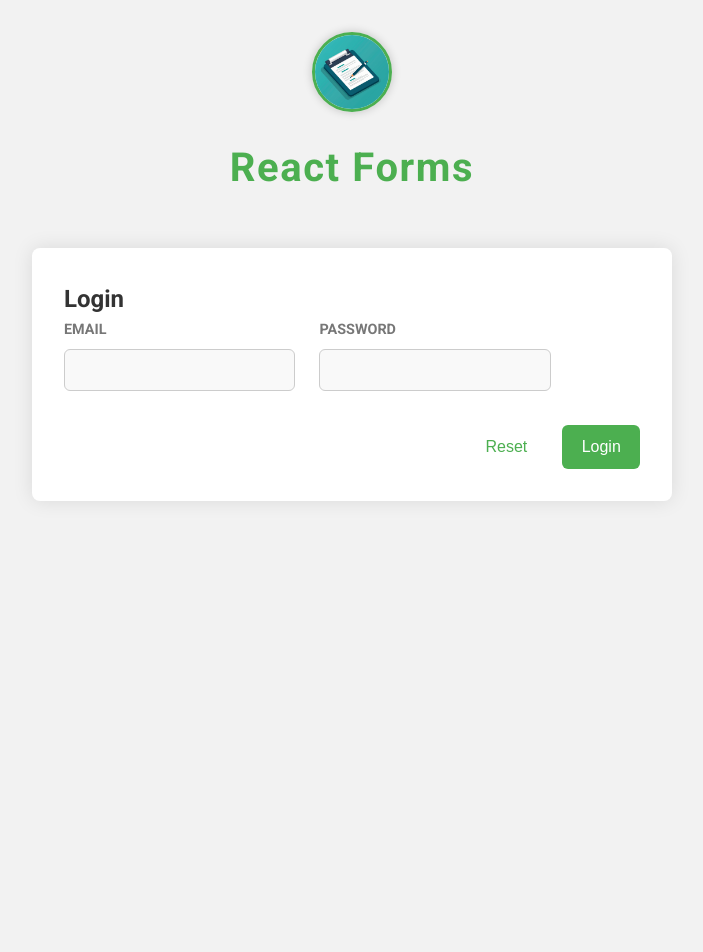
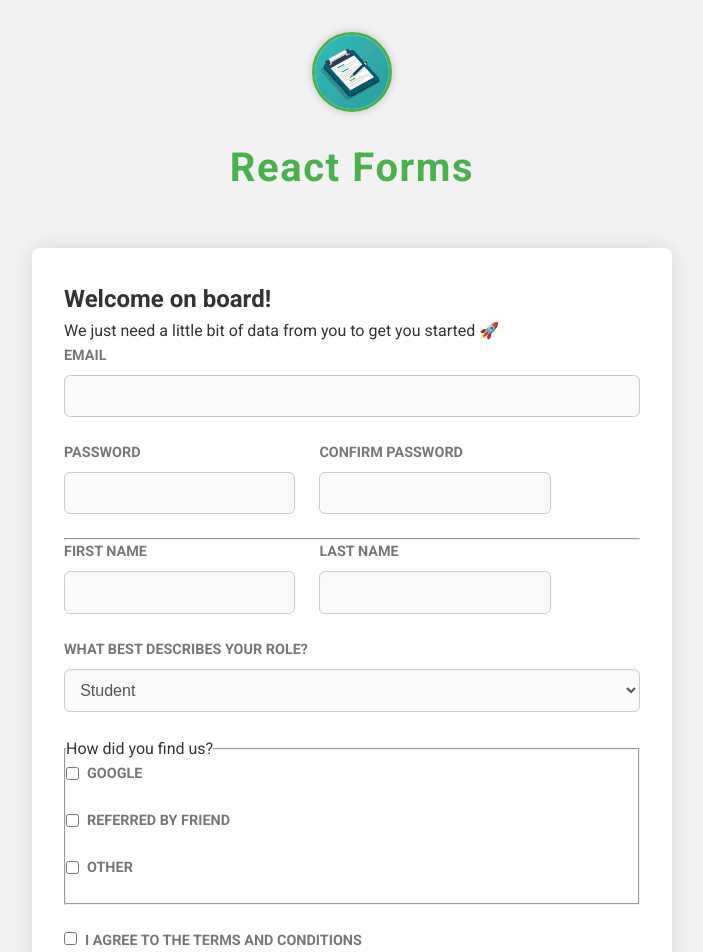
Before and after one commit to Eehrari/React-Forms, a React (Vite) app: page / in a window 1280 px wide. Shown: the top 952 px of the page, without its empty margins (288-991 px from the left). Before the commit the page ends 832 px from the top, so only its background shows below. Built offline with nearby package versions, Linux system fonts and the light colour scheme.

Commit message:
Signup Builtin Validation

```diff
--- a/src/App.jsx
+++ b/src/App.jsx
@@ -1,12 +1,12 @@
 import Header from './components/Header.jsx';
-import Login from './components/Login.jsx';
+import Signup from './components/Signup.jsx';
 
 function App() {
   return (
     <>
       <Header />
       <main>
-        <Login />
+        <Signup />
       </main>
     </>
   );
--- a/src/components/Signup.jsx
+++ b/src/components/Signup.jsx
@@ -3,13 +3,10 @@
     event.preventDefault();
 
     const fd = new FormData(event.target);
-    const email = fd.get('email');
-    const password = fd.get('password');
-    // const acquisitionChannel = fd.getAll('acquisition');
-    // const data = Object.fromEntries(fd.entries());
-    // data.acquisition = acquisitionChannel;
+    const acquisitionChannel = fd.getAll('acquisition');
+    const data = Object.fromEntries(fd.entries());
+    data.acquisition = acquisitionChannel;
     console.log(data);
-    // event.target.reset();
   }
 
   return (
@@ -19,13 +16,19 @@
 
       <div className="control">
         <label htmlFor="email">Email</label>
-        <input id="email" type="email" name="email" />
+        <input id="email" type="email" name="email" required />
       </div>
 
       <div className="control-row">
         <div className="control">
           <label htmlFor="password">Password</label>
-          <input id="password" type="password" name="password" />
+          <input
+            id="password"
+            type="password"
+            name="password"
+            required
+            minLength={6}
+          />
         </div>
 
         <div className="control">
@@ -34,6 +37,7 @@
             id="confirm-password"
             type="password"
             name="confirm-password"
+            required
           />
         </div>
       </div>
@@ -43,18 +47,18 @@
       <div className="control-row">
         <div className="control">
           <label htmlFor="first-name">First Name</label>
-          <input type="text" id="first-name" name="first-name" />
+          <input type="text" id="first-name" name="first-name" required />
         </div>
 
         <div className="control">
           <label htmlFor="last-name">Last Name</label>
-          <input type="text" id="last-name" name="last-name" />
+          <input type="text" id="last-name" name="last-name" required />
         </div>
       </div>
 
       <div className="control">
         <label htmlFor="phone">What best describes your role?</label>
-        <select id="role" name="role">
+        <select id="role" name="role" required>
           <option value="student">Student</option>
           <option value="teacher">Teacher</option>
           <option value="employee">Employee</option>
@@ -93,8 +97,13 @@
 
       <div className="control">
         <label htmlFor="terms-and-conditions">
-          <input type="checkbox" id="terms-and-conditions" name="terms" />I
-          agree to the terms and conditions
+          <input
+            type="checkbox"
+            id="terms-and-conditions"
+            name="terms"
+            required
+          />
+          I agree to the terms and conditions
         </label>
       </div>
 
```
